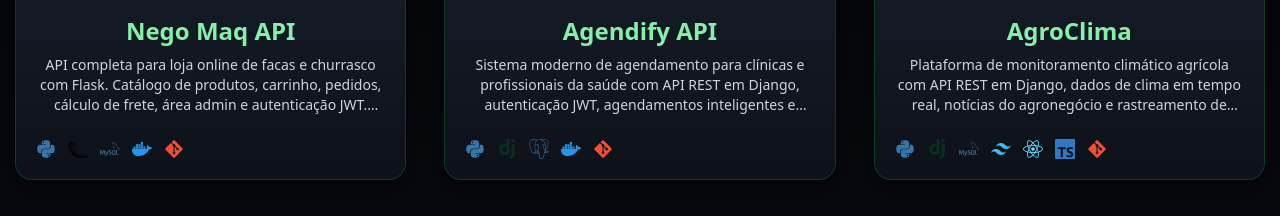
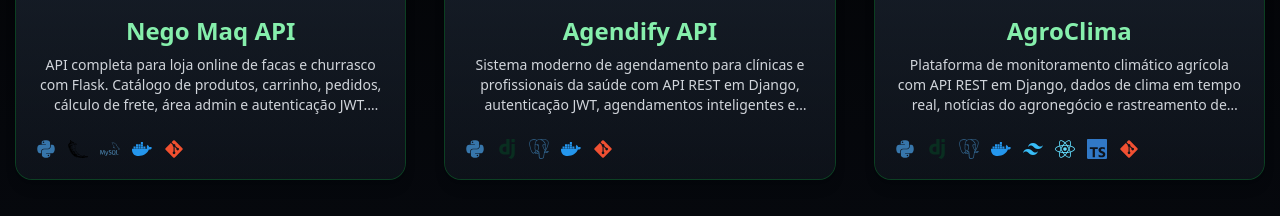
Before and after one commit to Lucas-Blanger/lucas-blanger-portfolio, a React (Vite) app: page / in a window 1280 px wide. Shown: the part 3980-4196 px from the top of the page. Built offline with nearby package versions, Linux system fonts and the light colour scheme.

Commit message:
edit: projects

```diff
--- a/src/components/Project.tsx
+++ b/src/components/Project.tsx
@@ -109,7 +109,8 @@ const projects: Project[] = [
     stack: [
       { name: "Python", icon: <FaPython color="#3776AB" /> },
       { name: "Django Rest Framework", icon: <SiDjango color="#092E20" /> },
-      { name: "MySQL", icon: <SiMysql color="#4479A1" /> },
+      { name: "PostgreSQL", icon: <SiPostgresql color="#336791" /> },
+      { name: "Docker", icon: <FaDocker color="#2496ED" /> },
       {
         name: "Tailwind CSS",
         icon: <SiTailwindcss color="#38BDF8" />,
```
